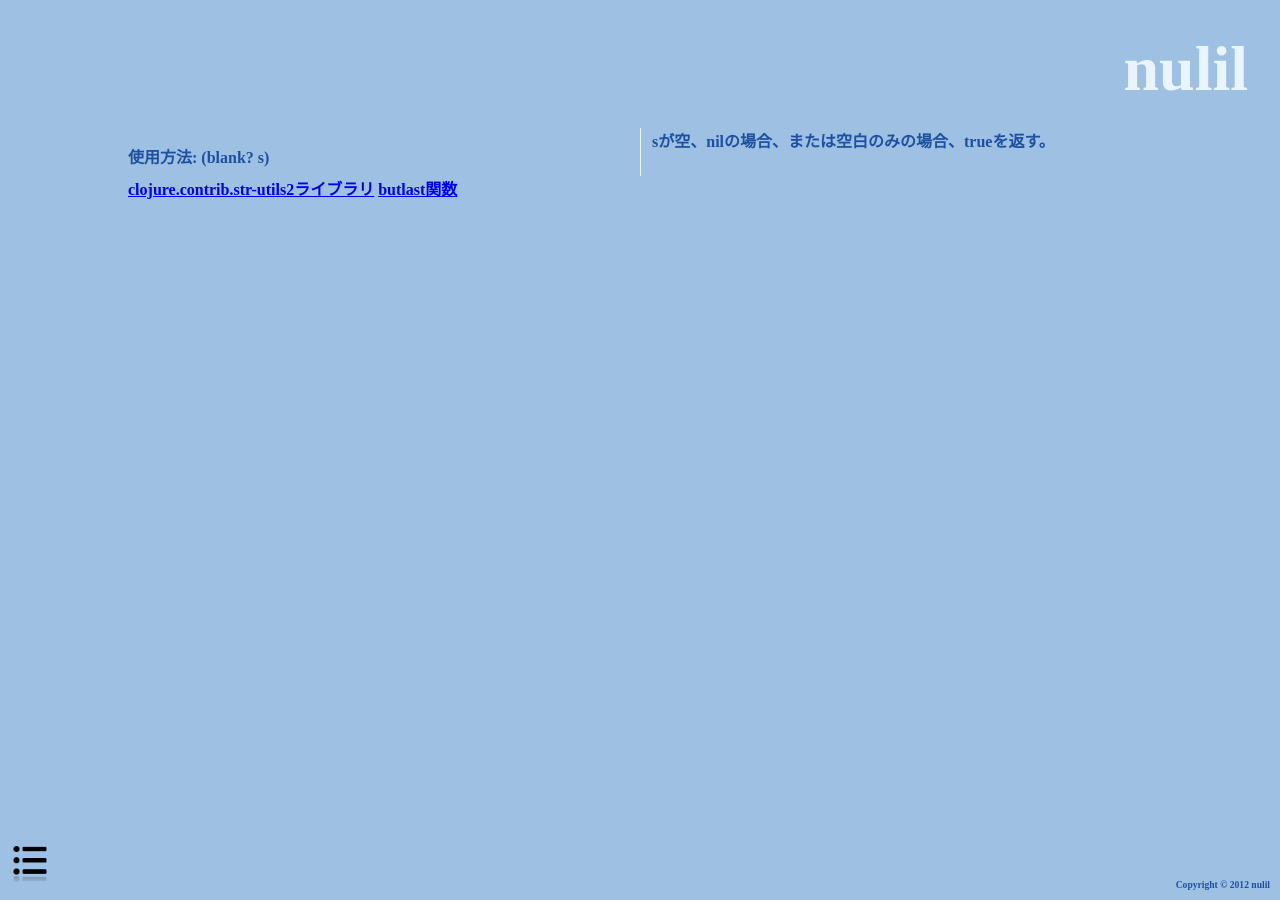
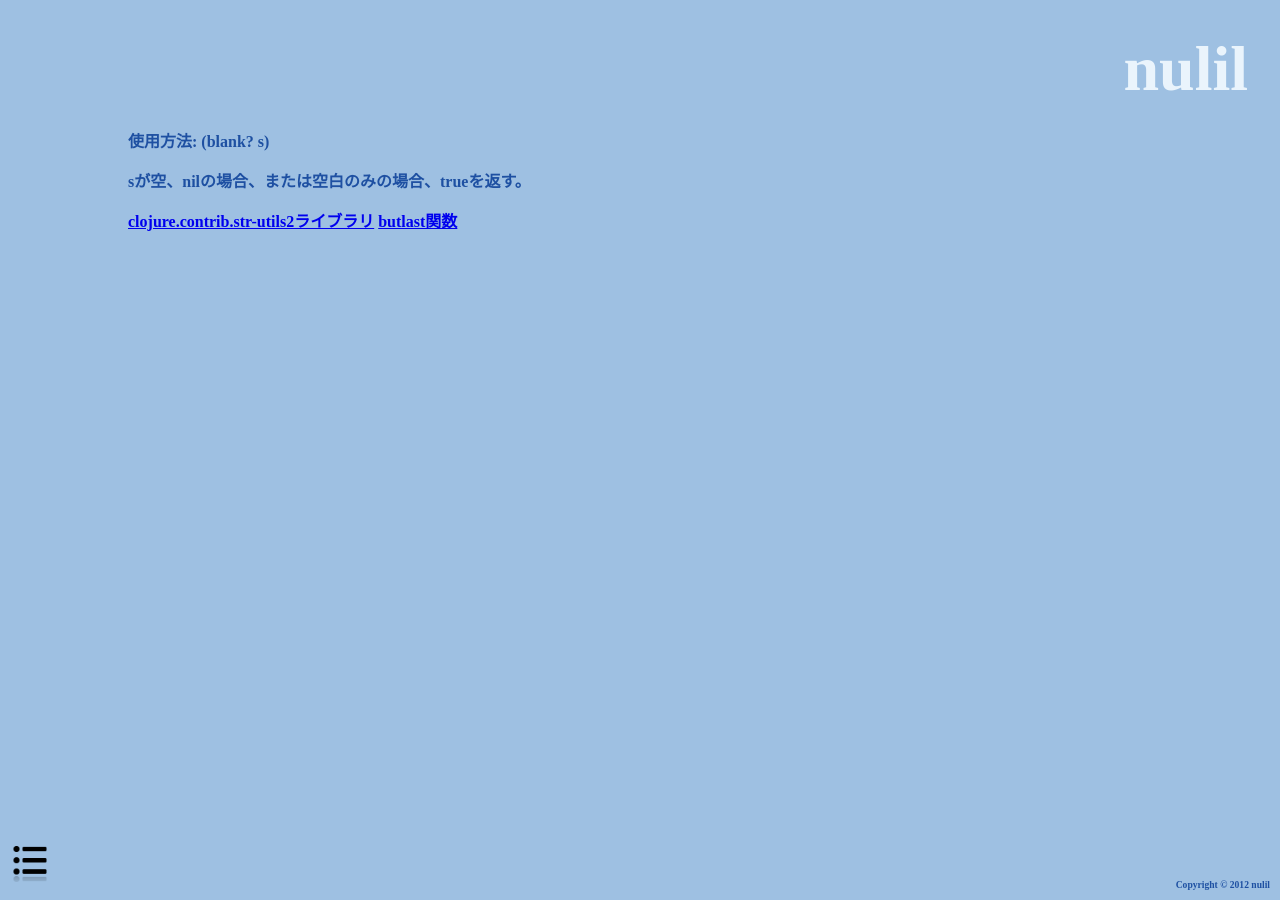
Before and after one commit to nulil/nulil.github.com, a Jekyll site: the page built from _posts/2011-02-21-blank-function.md, in a window 1280 px wide. Built offline with Jekyll 4.4.1, drawn with Linux system fonts in a browser that asks for light colours; a script that is not in the unit is left out; comment, search, counter and statistics services are not loaded.

Commit message:
列分け表示はjsでやるようにしようと思う column-countだと、短い記事が読みにくいので

```diff
--- a/css/common.css
+++ b/css/common.css
@@ -542,34 +542,6 @@ body {
   body > section {
     margin: 8em; }
 
-#content > article.column {
-  -moz-column-count: 2;
-  -webkit-column-count: 2;
-  -o-column-count: 2;
-  -ms-column-count: 2;
-  -khtml-column-count: 2;
-  column-count: 2;
-  -moz-column-gap: 1.5em;
-  -webkit-column-gap: 1.5em;
-  -o-column-gap: 1.5em;
-  -ms-column-gap: 1.5em;
-  -khtml-column-gap: 1.5em;
-  column-gap: 1.5em;
-  -moz-column-rule: 1px solid #eaf4fc;
-  -webkit-column-rule: 1px solid #eaf4fc;
-  -o-column-rule: 1px solid #eaf4fc;
-  -ms-column-rule: 1px solid #eaf4fc;
-  -khtml-column-rule: 1px solid #eaf4fc;
-  column-rule: 1px solid #eaf4fc; }
-  @media only screen and (max-device-width	: 600px) {
-    #content > article.column {
-      -moz-column-count: 1;
-      -webkit-column-count: 1;
-      -o-column-count: 1;
-      -ms-column-count: 1;
-      -khtml-column-count: 1;
-      column-count: 1; } }
-
 input[type="text"]:not([size]) {
   width: 10em; }
 
--- a/css/common.scss
+++ b/css/common.scss
@@ -44,18 +44,18 @@ body{
 
 
 
-#content{
-
-	> article.column {
-		@include experimental(column-count, 2);
-		@include experimental(column-gap, 1.5em);
-		@include experimental(column-rule, 1px solid $MAIN-COLOR);
-
-		@media only screen and (max-device-width	: 600px){
-			@include experimental(column-count, 1);
-		}
-	}
-}
+//#content{
+//
+//	> article.column {
+//		@include experimental(column-count, 2);
+//		@include experimental(column-gap, 1.5em);
+//		@include experimental(column-rule, 1px solid $MAIN-COLOR);
+//
+//		@media only screen and (max-device-width	: 600px){
+//			@include experimental(column-count, 1);
+//		}
+//	}
+//}
 
 input[type="text"]:not([size]){
 	width	:	10em;
```
